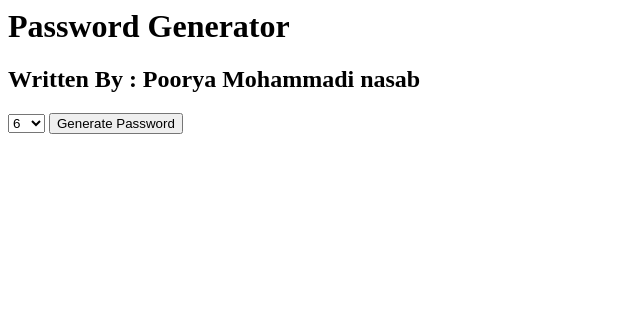
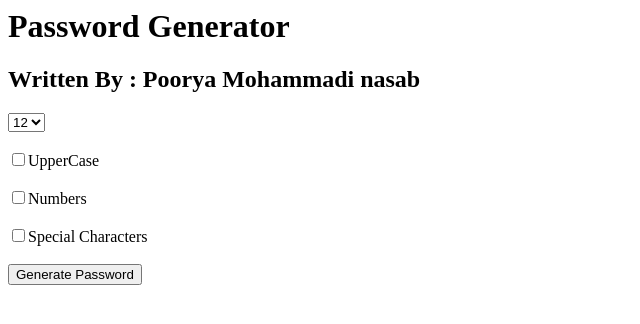
Before and after one commit to Pooryamn/Django_PassGenerator, a Django app: page / in a window 1280 px wide. Shown: the top 324 px of the page, without its empty margins (0-640 px from the left). Run offline with Django 3.2, Linux system fonts and the light colour scheme.

Commit message:
make some inputs for home interface to get dada from user

```diff
--- a/Generator/templates/generator/home.html
+++ b/Generator/templates/generator/home.html
@@ -10,12 +10,29 @@
         <option value="9">9</option>
         <option value="10">10</option>
         <option value="11">11</option>
-        <option value="12">12</option>
+        <option value="12" selected="selected">12</option>
         <option value="13">13</option>
 
     </select>
+    <br>
+    <br>
+
+    <input type="checkbox" name='UpperCase'>UpperCase
+
+    <br>
+    <br>
+
+    <input type="checkbox" name='Numbers'>Numbers
+
+    <br>
+    <br>
+
+    <input type="checkbox" name='Special'>Special Characters
+
+    <br>
+    <br>
+
 
     <input type="Submit" value="Generate Password">
 
-    </input>
 </form>
```
